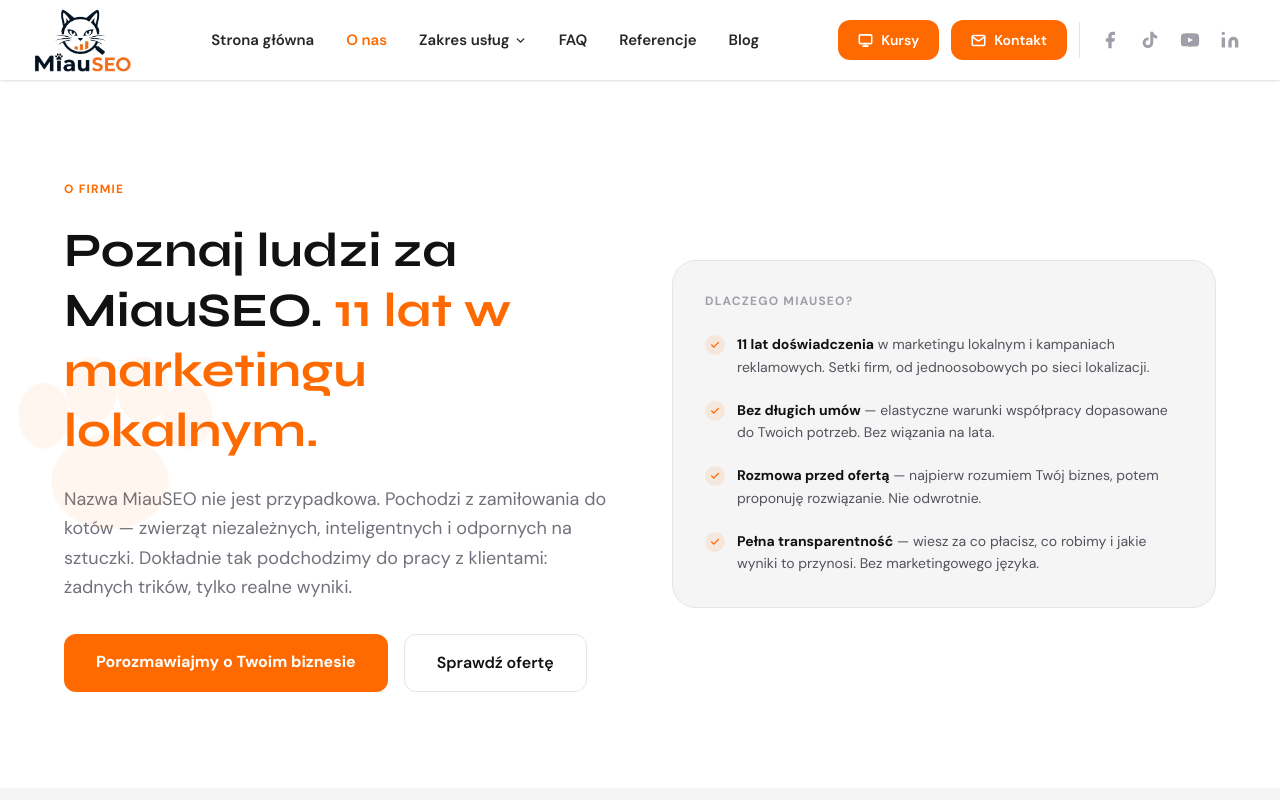
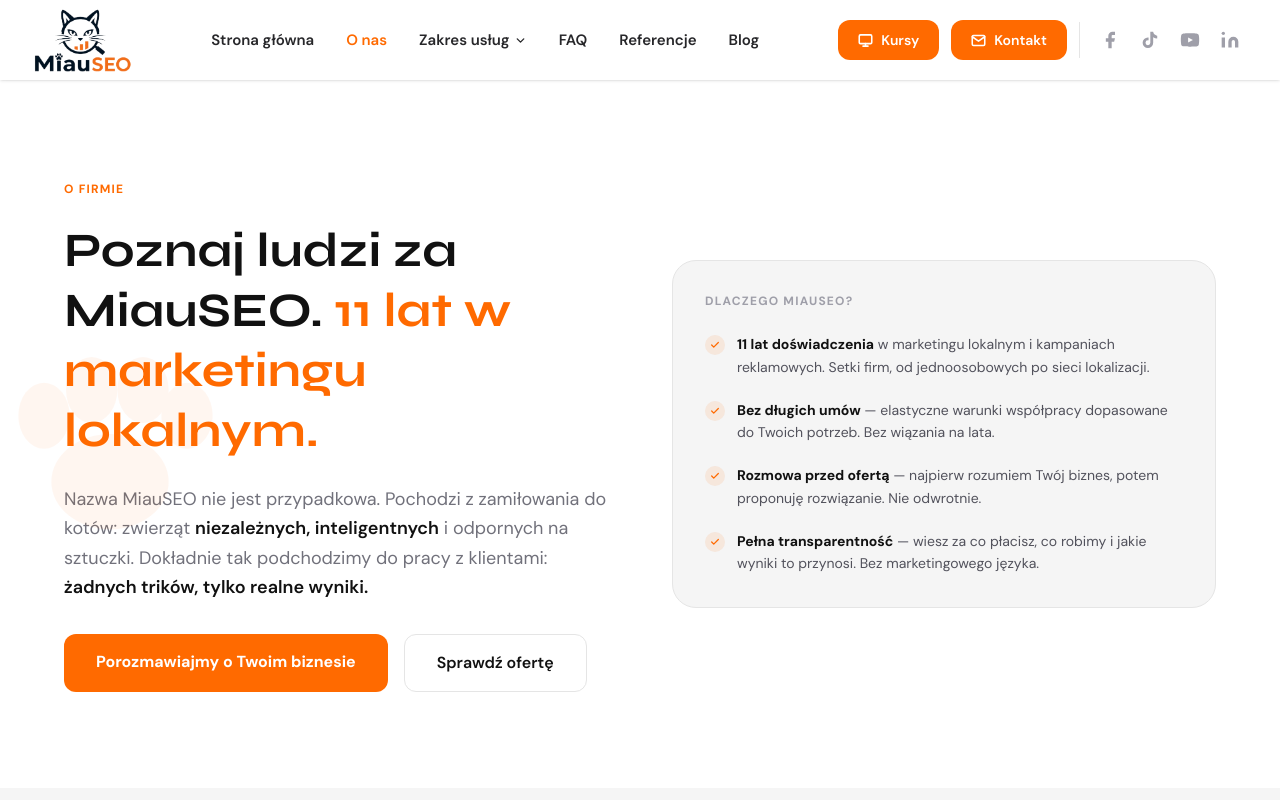
Before and after one commit to slawekjulga95-creator/miauseo, a Next.js app: page /o-nas in a window 1280 px wide. Shown: the top 800 px of the page. Built offline with nearby package versions, Linux system fonts and the light colour scheme.

Commit message:
Popraw opis hero O nas - pogrubienia i bez myślników
Co-Authored-By: Claude Sonnet 4.6 <noreply@anthropic.com>

```diff
--- a/app/o-nas/page.tsx
+++ b/app/o-nas/page.tsx
@@ -47,7 +47,7 @@ export default function ONasPage() {
                 <span className="text-brand">11 lat w marketingu lokalnym.</span>
               </h1>
               <p className="text-zinc-500 text-lg leading-relaxed mb-8">
-                Nazwa MiauSEO nie jest przypadkowa. Pochodzi z zamiłowania do kotów — zwierząt niezależnych, inteligentnych i odpornych na sztuczki. Dokładnie tak podchodzimy do pracy z klientami: żadnych trików, tylko realne wyniki.
+                Nazwa MiauSEO nie jest przypadkowa. Pochodzi z zamiłowania do kotów: zwierząt <strong className="text-ink font-semibold">niezależnych, inteligentnych</strong> i odpornych na sztuczki. Dokładnie tak podchodzimy do pracy z klientami: <strong className="text-ink font-semibold">żadnych trików, tylko realne wyniki.</strong>
               </p>
               <div className="flex flex-wrap gap-4">
                 <Link href="/kontakt" className="inline-block bg-brand hover:bg-brand-dark text-white font-bold px-8 py-4 rounded-xl transition-colors duration-200">
```
